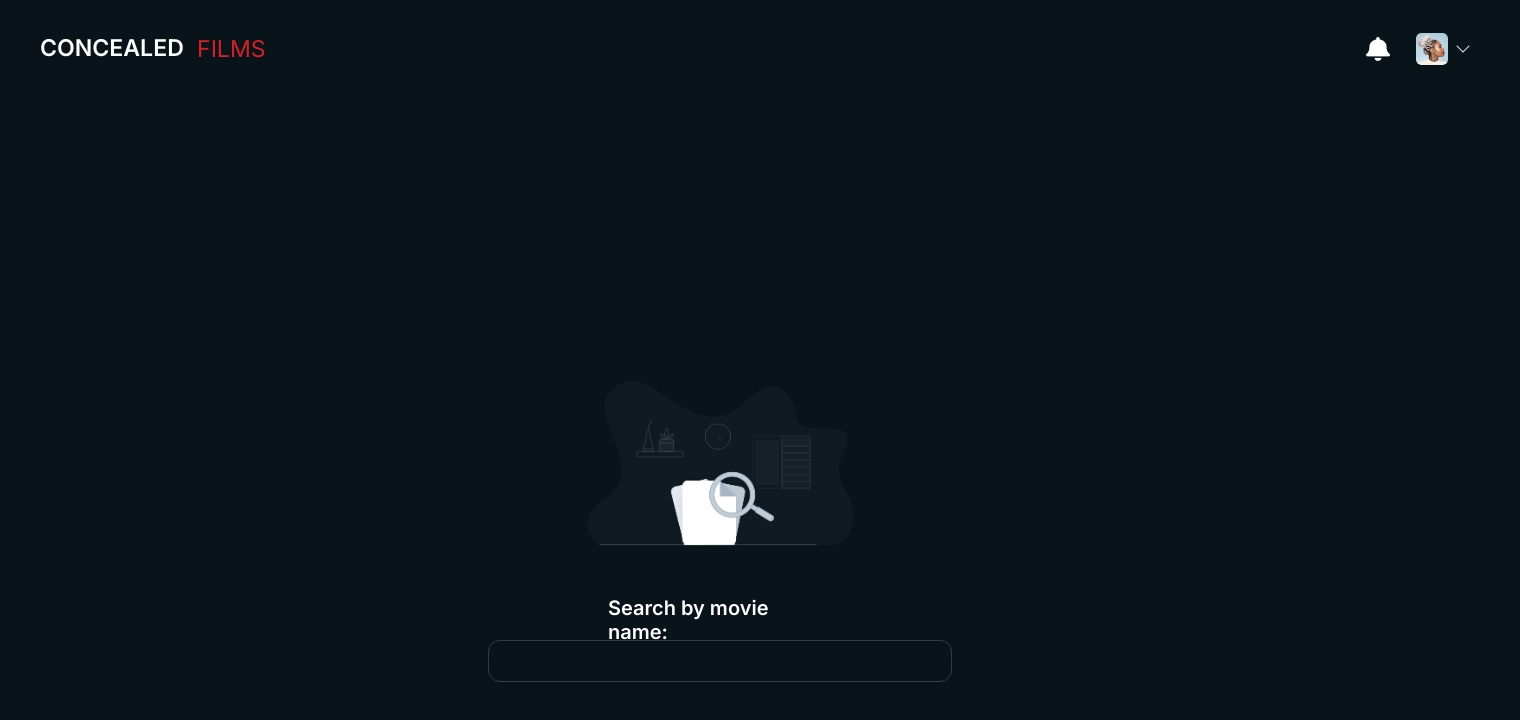
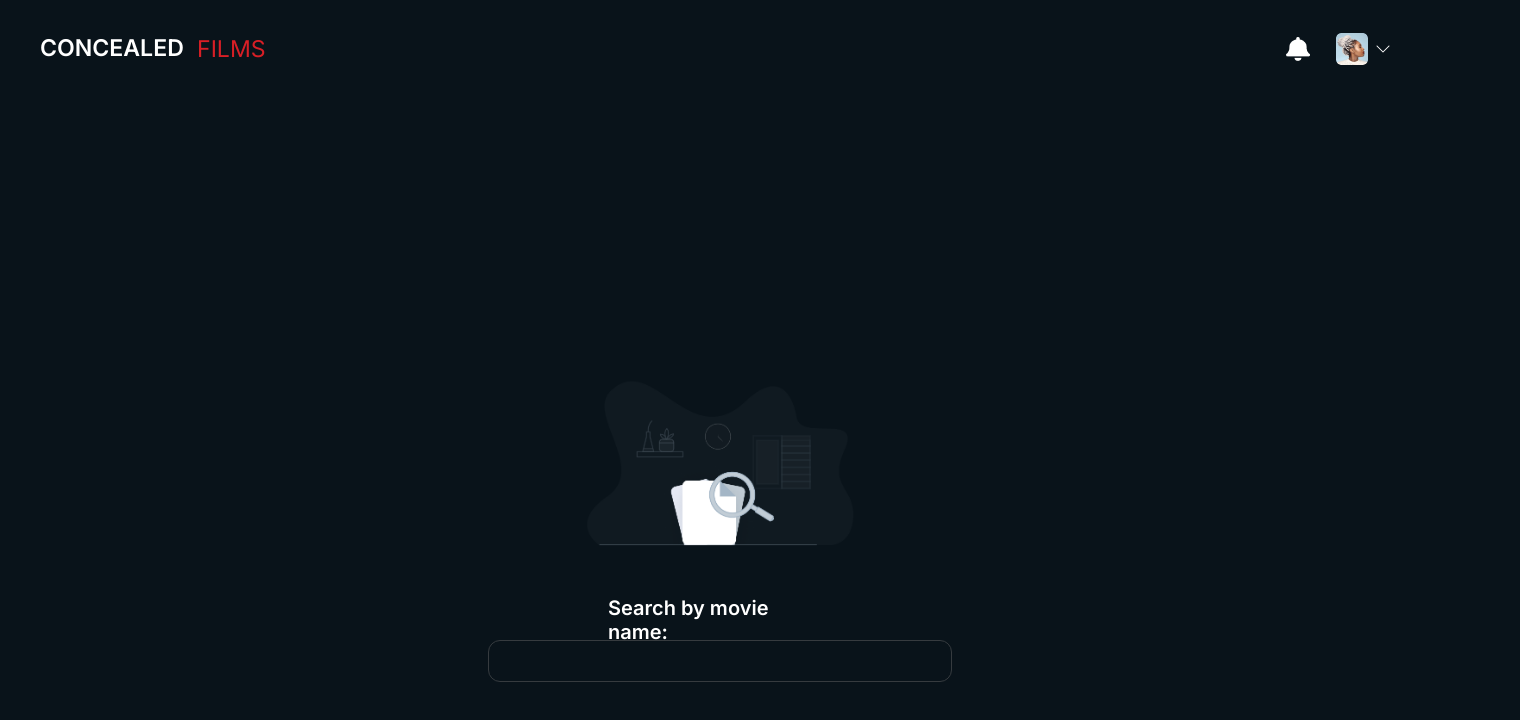
Before and after one commit to IsmaelFreitas98/technical-test01, a React (Create React App) app: page / in a window 1280 px wide. Shown: the top 720 px of the page, 1520 px wide, since content can reach past the window. Built offline with nearby package versions, Linux system fonts and the light colour scheme.

Commit message:
Fix small bug in the header

```diff
--- a/src/App.js
+++ b/src/App.js
@@ -43,7 +43,7 @@ function App() {
 
 
   return (
-    <div className="App">
+    <div className="App" style={{minHeight: movies && "1396px"}}>
       <Header movies={movies} callbackToCleanMovies={cleanMovies} searchQuery={searchQuery} setSearchQuery={setSearchQuery} handleSearch={handleSearch}/>
 
       <section className='content'>
--- a/src/components/Header.css
+++ b/src/components/Header.css
@@ -1,4 +1,5 @@
 .header {
+    box-sizing: border-box;
     display: flex;
     flex-direction: row;
     justify-content: space-between;
```
